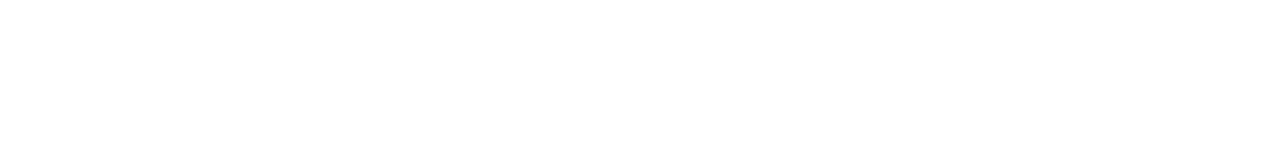
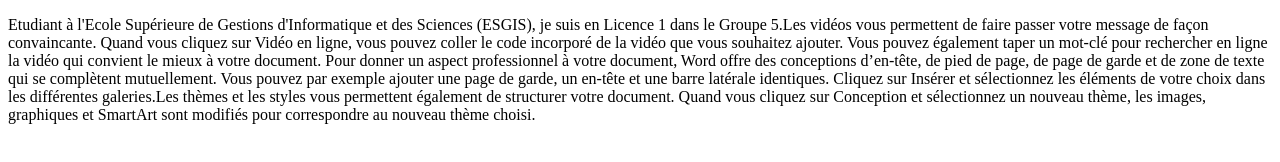
Before and after one commit to VertueuxNkp/mon-cv, a plain HTML site: page index.html in a window 1280 px wide. Drawn offline with Linux system fonts and the light colour scheme.

Commit message:
mise en place de la section titre

```diff
--- a/index.html
+++ b/index.html
@@ -9,5 +9,10 @@
 
 <body>
 
+    <div class="titre">
+        <p>
+            Etudiant à l'Ecole Supérieure de Gestions d'Informatique et des Sciences (ESGIS), je suis en Licence 1 dans le Groupe 5.Les vidéos vous permettent de faire passer votre message de façon convaincante. Quand vous cliquez sur Vidéo en ligne, vous pouvez coller le code incorporé de la vidéo que vous souhaitez ajouter. Vous pouvez également taper un mot-clé pour rechercher en ligne la vidéo qui convient le mieux à votre document. Pour donner un aspect professionnel à votre document, Word offre des conceptions d’en-tête, de pied de page, de page de garde et de zone de texte qui se complètent mutuellement. Vous pouvez par exemple ajouter une page de garde, un en-tête et une barre latérale identiques. Cliquez sur Insérer et sélectionnez les éléments de votre choix dans les différentes galeries.Les thèmes et les styles vous permettent également de structurer votre document. Quand vous cliquez sur Conception et sélectionnez un nouveau thème, les images, graphiques et SmartArt sont modifiés pour correspondre au nouveau thème choisi.
+        </p>
+    </div>
 
 </body>
```
